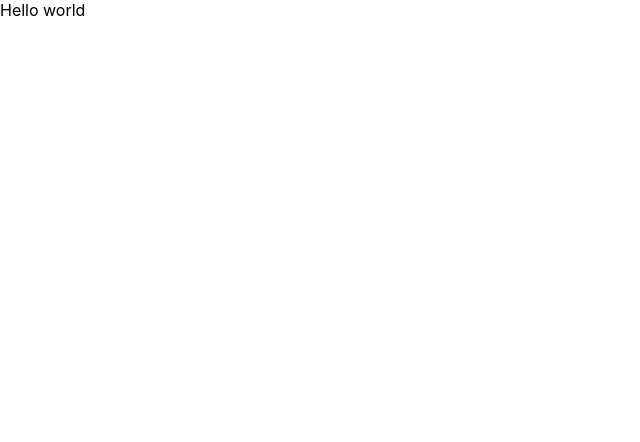
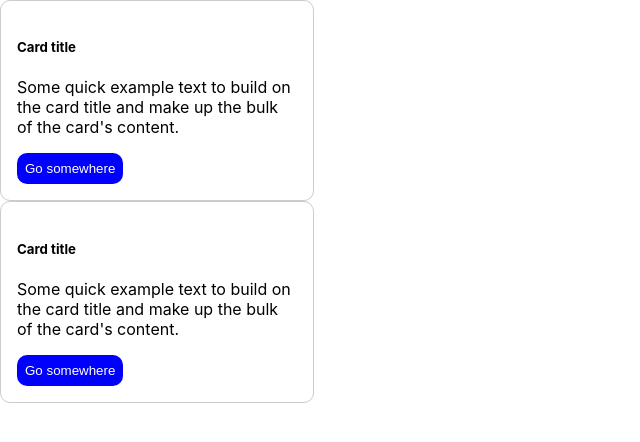
Before and after one commit to jojaewon-ts/learn-react, a React (Create React App) app: page / in a window 1280 px wide. Shown: the top 442 px of the page, without its empty margins (0-640 px from the left). Built offline with nearby package versions, Linux system fonts and the light colour scheme.

Commit message:
react Card.jsx

```diff
--- a/src/App.js
+++ b/src/App.js
@@ -1,3 +1,5 @@
+import Card from "./component/Card";
+
 function App() {
   //logic
   console.log("App.js");
@@ -57,11 +59,68 @@ if(user2.id === 'jjocoach6265' && user2.password === 'password') {
 };
 
 
+//Default parameter
+
+// 함수 정의
+const greeting = (input = "고객") => {
+  return `${input}님, 반갑습니다!`;
+};
+// 함수 호출
+console.log("greeting", greeting(''))
+greeting();
+
+// 구조분해 할당
+const studentList = ['김태욱', '정세현'];
+const [firstStudent, secondStudent] = studentList;
+
+console.log('firstStudent:', firstStudent);
+console.log('secondStudent', secondStudent);
+
+// 객체 구조분해 할당
+const person = {
+  name: '조재원',
+  age: 29,
+  email: 'jjocoach6265@gmail.com'
+};
+
+const messageItem = {
+  messageId: 1,
+  message: "안녕하세요",
+};
+console.log("message", messageItem)
+
+// const {name: name1, age: age1, email} = person;
+// console.log("name", name1);
+// console.log("age", age1);
+// console.log("email", email);
+
+// 배열 구조분해 할당
+
+
+
+
+
+
+
+
+
+
+
+
+
+
+
+
+
+
 
 
   //view
   return (
-    <div>Hello world</div>);
+    <>
+      <Card />
+      <Card />
+    </>);
 }
 
 export default App;
--- /dev/null
+++ b/src/component/Card.jsx
@@ -0,0 +1,17 @@
+import React from 'react'
+import CardButton from './CardButton';
+
+const Card = () => {
+  return (
+    <div className="card">
+      <h5 className="card-title">Card title
+      </h5>
+      <p className="Card-sub-text">
+      Some quick example text to build on the card title and make up the bulk of the card's content.
+      </p>
+      <CardButton />
+    </div>
+  )
+}
+
+export default Card;
--- /dev/null
+++ b/src/component/CardButton.jsx
@@ -0,0 +1,13 @@
+import React from 'react'
+
+const CardButton = () => {
+  return (
+    <div>
+      <button type="button" className="card-button">
+      Go somewhere
+      </button>
+    </div>
+  )
+}
+
+export default CardButton
--- a/src/index.css
+++ b/src/index.css
@@ -11,3 +11,22 @@ code {
   font-family: source-code-pro, Menlo, Monaco, Consolas, 'Courier New',
     monospace;
 }
+
+.card {
+  max-width: 280px;
+  border: 1px solid #ccc;
+  padding: 16px;
+  border-radius: 10px;
+}
+
+.card-sub-text {
+  font-size: 14px;
+}
+
+.card-button {
+  background-color: blue;
+  color: #fff;
+  border: 0;
+  padding: 8px 8px;
+  border-radius: 10px;
+}
```
